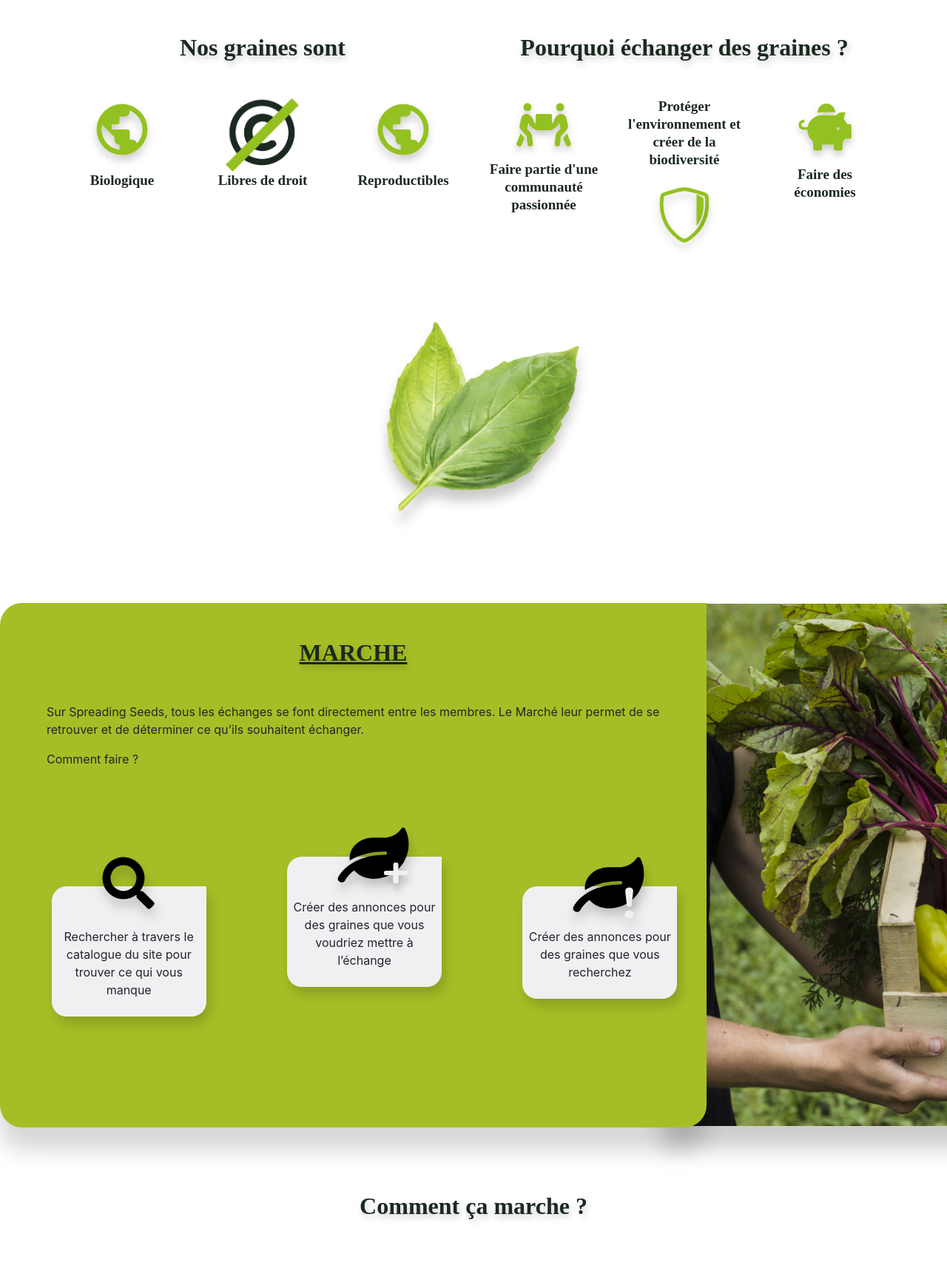
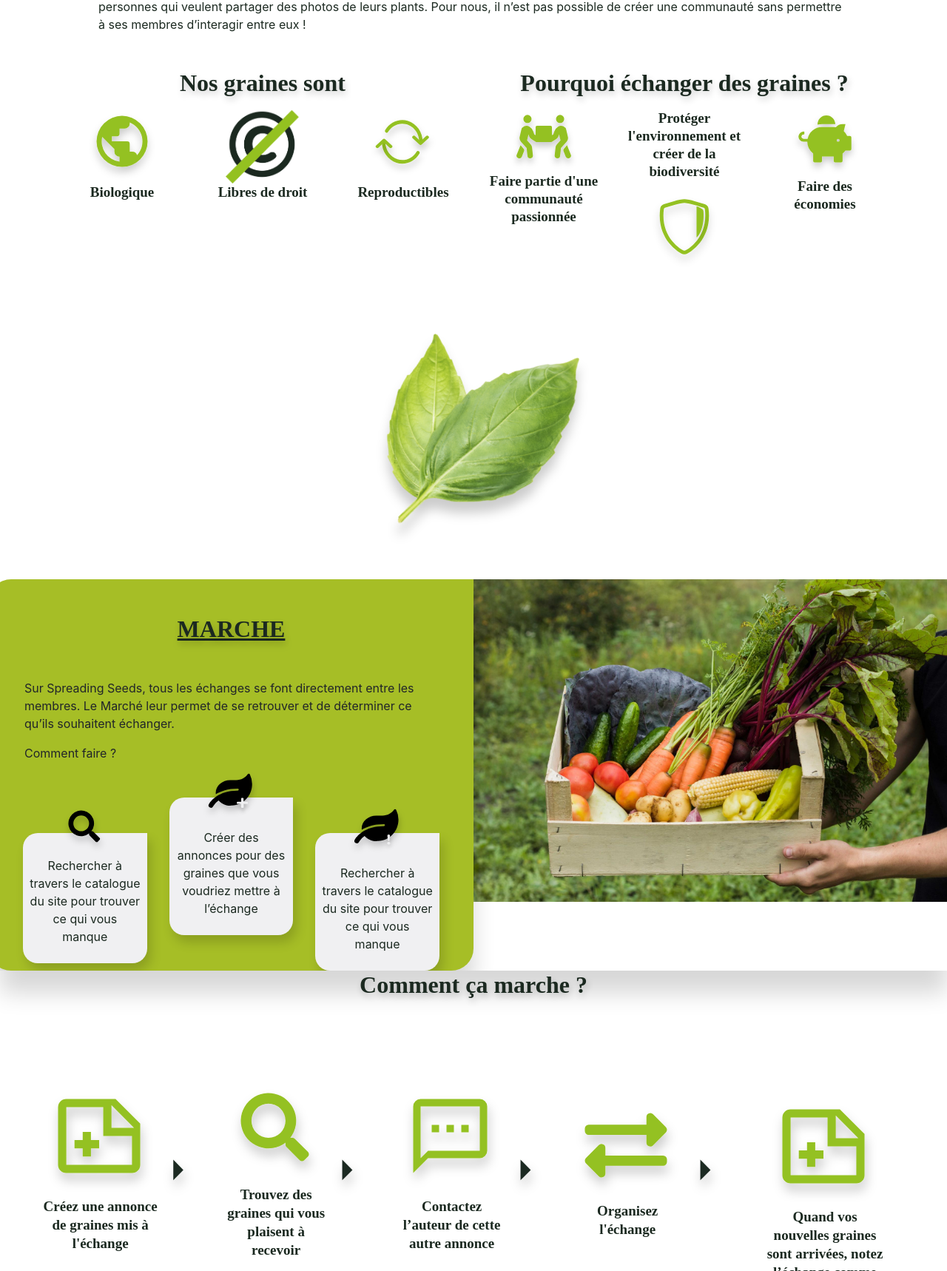
Before and after one commit to GueltonGeorges1995/spreading-seeds, a website: page index.html in a window 1280 px wide. Shown: the part 1082-2800 px from the top of the page at 74% size. Drawn offline with nearby package versions, Linux system fonts and the light colour scheme; a web font is replaced by a local one.

Commit message:
refacto marche section plus fix details ui

```diff
--- a/assets/scss/_apropos.scss
+++ b/assets/scss/_apropos.scss
@@ -33,6 +33,10 @@
 .icon-apropos {
     width: 100px;
 }
+
+.mt-6 {
+    margin-top: 6rem;
+}
 // espance entre les icones sur mobiles
 @media screen and (max-width: 1200px) {
     .title-icones-apropos {
@@ -41,4 +45,10 @@
     .mt-icones {
         margin-top: 3rem;
     }
+    .d-none-mobile {
+        display: none;
+    }
+    .d-show-mobile {
+        display: inline !important;
+    }
 }
--- a/assets/scss/_marche.scss
+++ b/assets/scss/_marche.scss
@@ -1,17 +1,15 @@
+
+.box-shadow-marche{
+    box-shadow: 0px 30px 30px #00000029
+}
 .bg-marche {
     background: #A6BE26 0% 0% no-repeat;
     box-shadow: 0px 30px 30px #00000029;
     border-radius: 30px 0px 30px 30px;
-    width: 955px;
-    height: 709px;
+
     z-index: 2;
 }
 
-.img-marche {
-    position: relative;
-    right: -850px;
-    top: -14px;
-}
 .title-marche {
     font: Bold 32px/39px Overlock;
     letter-spacing: 0px;
@@ -25,71 +23,51 @@
     box-shadow: 5px 10px 15px #00000029;
     border-radius: 20px 0px 20px 20px;
 }
-
-.mt-10 {
-    margin-top: 10rem;
+.mt--1 {
+    margin-top: -1rem;
 }
-// Fait en sorte de mettre les icones au dessus de la div
-.icon-search-marche {
-    top: -60px;
-    left: 40px;
+.icon-search-marche-size {
+    width: 4.375rem;
+    height: 4.375rem;
+    margin-top: -3rem;
+}
+.icon-leaf-marche-size {
+    width: 5.969rem;
+    height: 4.625rem;
+    margin-top: -3rem;
+}
+.icon-plus-marche-size {
+    width: 1.99rem;
+    height: 1.742rem;
+    margin-top: -4.5rem;
+    margin-left: 2rem;
+}
+.icon-plus-exclamation-size {
+    width: 1.99rem;
+    height: 1.742rem;
+    margin-top: -4.5rem;
+    margin-left: 2rem;
+}
+.text-marche-icon {
+    font-size: 1.125rem/1.375rem;
+    letter-spacing: 0px;
+    color: #1B2920;
 }
 
-.bg-icon-middle-marche {
-    top: -40px;
-}
 
-.icon-leaf-1-marche {
-    top: -60px;
-    left: 40px;
-}
-
-.icon-plus-1-marche {
-    top: -35px;
-    left: -35px;
-}
+// Fait en sorte de mettre les icones au dessus de la div
 
 // enlève l'image et centre les elements
 @media screen and (max-width: 1200px) {
-    .img-marche {
-        display: none;
+    .reset-m-mobile {
+        margin-top: 0 !important;
     }
-    .mobile-marche-d-flex {
-        display: flex;
-        justify-content: center;
+    .my-mobile {
+        margin: 3rem 0;
     }
-    .bg-icon-middle-marche {
-        top: 0px;
+    .pb-5-mobile {
+        padding-bottom: 5rem;
     }
-    .mt-10 {
-        margin-top: 2rem;
-    }
+
+
 }
-
-// réinitialise la taille et la position des elements et enlèves les icones
-@media screen and (max-width: 1000px) {
-    .bg-marche {
-        background: #A6BE26 0% 0% no-repeat;
-        box-shadow: 0px 30px 30px #00000029;
-        border-radius: 30px 0px 30px 30px;
-        width: auto;
-        height: auto;
-        position: static !important;
-
-    }
-    .mobile-row {
-        position: static !important;
-    }
-    .mb-mobile-3 {
-        margin-bottom: 3rem;
-    }
-    .icon-search-marche {
-        display: none;
-    }
-    .icon-leaf-1-marche {
-        display: none;
-    }
-    .icon-plus-1-marche {
-        display: none;
-    }
-}
--- a/index.html
+++ b/index.html
@@ -5,6 +5,7 @@
     <meta name="viewport" content="width=device-width, initial-scale=1.0">
     <title>Spreading Seeds</title>
     <link rel="stylesheet" href="./assets/css/style.css">
+    <link href="https://fonts.googleapis.com/css2?family=Overlock:wght@700&display=swap" rel="stylesheet">
 </head>
 <body>
 
@@ -42,7 +43,7 @@
                         <a class="nav-link" href="#">se connecter</a>
                     </li>
                     <li class="nav-item dropdown">
-                        <a class="nav-link dropdown-toggle" href="#" id="navbarDropdownMenuLink" role="button" data-toggle="dropdown" aria-haspopup="true" aria-expanded="false">
+                        <a class="nav-link dropdown-toggle btn-fr" href="#" id="navbarDropdownMenuLink" role="button" data-toggle="dropdown" aria-haspopup="true" aria-expanded="false">
                         FR
                         </a>
                         <div class="dropdown-menu" aria-labelledby="navbarDropdownMenuLink">
@@ -58,7 +59,7 @@
                 <div class="header-content-mobile">
                     <p class="para-btn-regisrer"> <span>Rejoignez notre communauté pour</span><br> <span>échanger des graines !</span></p>
                 </div>
-                <div class="header-content-mobile">
+                <div class="header-content-mobile mt-3-mobile">
                     <button class="btn-register"><a class="text-btn-register" href="">Inscrivez-vous maintenant !</a></button>
                 </div>
             </div>
@@ -70,13 +71,13 @@
 
     <!-- à propos -->
 
-    <section class="mt-5 container">
+    <section class="mt-6 container">
         <h2 class="title-apropos pt-5">à propos de spreading seeds</h2>
         <p class="mt-5 mx-5 text-apropos">Spreading Seeds est une plateforme d’échange de graines active en Belgique. Son but est de rassembler sur une même plateforme les passionnés de jardinage qui cherchent à échanger des graines. Spreading Seeds est également un point de rendez-vous pour les personnes qui veulent partager des photos de leurs plants. Pour nous, il n’est pas possible de créer une communauté sans permettre à ses membres d’interagir entre eux !</p>
         <div class="row mt-5">
             <div class="col-xl-6 col-lg-12">
                 <h3 class="title-icones-apropos">Nos graines sont</h3>
-                <div class="row mt-5">
+                <div class="row mt-3">
                     <div class="col-xl-4 text-center mt-icones">
                         <img class="icon-apropos" src="./assets/icons/earth.svg" alt="">
                         <p class="text-icon-apropos">Biologique</p>
@@ -86,21 +87,29 @@
                         <p class="text-icon-apropos">Libres de droit</p>
                     </div>
                     <div class="col-xl-4 text-center mt-icones">
-                        <img class="icon-apropos" src="./assets/icons/earth.svg" alt="">
+                        <img class="icon-apropos" src="./assets/icons/Fleches_qui_tournent.svg" alt="" style="height: 6.25rem;">
                         <p class="text-icon-apropos">Reproductibles</p>
                     </div>
                 </div>
             </div>
             <div class="col-xl-6 col-lg-12">
                 <h3 class="title-icones-apropos">Pourquoi échanger des graines ?</h3>
-                <div class="row mt-5">
+                <div class="row mt-3">
                     <div class="col-xl-4 text-center mt-icones">
                         <img class="icon-apropos" src="./assets/icons/people-carry.svg" alt="">
                         <p class="text-icon-apropos">Faire partie d'une communauté passionnée</p>
                     </div>
                     <div class="col-xl-4 text-center mt-icones">
-                        <p class="text-icon-apropos">Protéger l'environnement et créer de la biodiversité</p>
-                        <img class="icon-apropos" src="./assets/icons/shield-shaded.svg" alt="" >
+                        <!-- sur ecran normal caché mobile -->
+                        <p class="text-icon-apropos d-none-mobile">Protéger l'environnement et créer de la biodiversité</p>
+                        <img class="icon-apropos d-none-mobile" src="./assets/icons/shield-shaded.svg" alt="" >
+                        <!-- caché sur ecran normal visible sur mobile -->
+                        <div class="d-none d-show-mobile">
+                            <img class="icon-apropos" src="./assets/icons/shield-shaded.svg" alt="" >
+                            <p class="text-icon-apropos">Protéger l'environnement et créer de la biodiversité</p>
+                        </div>
+
+
                     </div>
                     <div class="col-xl-4 text-center mt-icones">
                         <img class="icon-apropos" src="./assets/icons/piggy-bank.svg" alt="">
@@ -116,54 +125,46 @@
     <!-- Fin section à propos  -->
 
     <!-- section marché -->
-    <section class="mt-5">
-        <div class="overflow-hidden mobile-marche-d-flex">
-            <div class="position-absolute bg-marche container">
+    <section class="overflow-hidden box-shadow-marche">
+        <div class="row ">
+            <div class="col-xl-6 col-lg-12 bg-marche mx-0 px-0">
                 <h2 class="title-marche mt-5 text-center">MARCHE</h2>
                 <p class=" text-left mx-5 mt-5">
                     Sur Spreading Seeds, tous les échanges se font directement entre les membres. Le Marché leur permet de se retrouver et de déterminer ce qu’ils souhaitent échanger.
                 </p>
                 <p class="text-left ml-5 mt-3">Comment faire ?</p>
-                <div class="container mt-10">
-                    <div class="row d-flex justify-content-around position-absolute mobile-row">
-                        <div class="col-lg-3 col-sm-7 col-12 mb-mobile-3">
+                <div class="container mt-5 pb-5-mobile">
+                    <div class="row mx-3">
+                        <div class="col-xl-4 text-center mt-5 reset-m-mobile">
                             <div class="bg-icon-marche p-2">
-                                <div class="position-absolute">
-                                    <img class="position-relative icon-search-marche" src="./assets/icons/search.svg" alt="">
-                                </div>
-                                <p class="text-center mt-5 position-relative">Rechercher à travers le catalogue du site pour trouver ce qui vous manque</p>
+                                <img src="./assets/icons/search.svg" alt="" class="icon-search-marche-size">
+                                <p class="text-marche-icon">Rechercher à travers le catalogue du site pour trouver ce qui vous manque</p>
                             </div>
                         </div>
+                        <div class="col-xl-4 text-center my-mobile">
+                            <div class="bg-icon-marche p-2">
+                                <img src="./assets/icons/leaf.svg" alt="" class="icon-leaf-marche-size">
+                                <div><img src="./assets/icons/plus.svg" alt="" class="icon-plus-marche-size"></div>
 
-                        <div class="col-lg-3 position-relative bg-icon-middle-marche col-sm-7 col-12 mb-mobile-3">
-                            <div class="bg-icon-marche p-2" >
-                                <div class="position-absolute">
-                                    <img src="./assets/icons/leaf.svg" alt="" class="position-relative icon-leaf-1-marche">
-                                    <img src="./assets/icons/plus.svg" alt="" class="position-relative icon-plus-1-marche">
-                                </div>
-                                <p class="text-center mt-5">
-                                    Créer des annonces pour des graines que vous voudriez mettre à l’échange
-                                </p>
+                                <p class="text-marche-icon mt--1">Créer des annonces pour des graines que vous voudriez mettre à l’échange</p>
                             </div>
-
                         </div>
-                        <div class="col-lg-3 col-sm-7 col-12 mb-mobile-3">
+                        <div class="col-xl-4 text-center mt-5 reset-m-mobile">
                             <div class="bg-icon-marche p-2">
-                                <div class="position-absolute">
-                                    <img src="./assets/icons/leaf.svg" alt="" class="position-relative icon-leaf-1-marche">
-                                    <img src="./assets/icons/exclamation.svg" alt="" class="position-relative icon-plus-1-marche">
-                                </div>
-                                <p class="text-center mt-5">
-                                    Créer des annonces pour des graines que vous recherchez
-                                </p>
+                                <img src="./assets/icons/leaf.svg" alt="" class="icon-leaf-marche-size">
+                                <div><img src="./assets/icons/exclamation.svg" alt="" class="icon-plus-exclamation-size"></div>
+                                <p class="text-marche-icon mt--1">Rechercher à travers le catalogue du site pour trouver ce qui vous manque</p>
                             </div>
                         </div>
                     </div>
                 </div>
             </div>
-            <img class="img-marche" src="./assets/images/Marketplace.png" alt="">
+            <div class="col-xl-6 mx-0 px-0 col-lg-12 d-none-mobile">
+                <img src="./assets/images/MarketplaceSansEspaceBlanc.jpg" class="img-fluid" alt="">
+            </div>
         </div>
     </section>
+
     <!-- fin section marché -->
 
 
@@ -215,7 +216,7 @@
                 <img src="./assets/icons/md-arrow-dropright.svg" alt="" class="rotate-145">
             </div>
             <div class="col-lg-4 text-center">
-                <img src="./assets/icons/search green.svg" alt="">
+                <img src="./assets/icons/Fleches_qui_tournent.svg" alt="">
                 <p class="text-icon-commentCaMarche">Recommencez !</p>
             </div>
             <div class="col-lg-4 text-left">
```
Also changed, not shown: assets/scss/_header.scss (+16 -0 lines), assets/css/style.css, assets/icons/Fleches_qui_tournent.svg (added), assets/images/MarketplaceSansEspaceBlanc.jpg (added), 1 other file.
